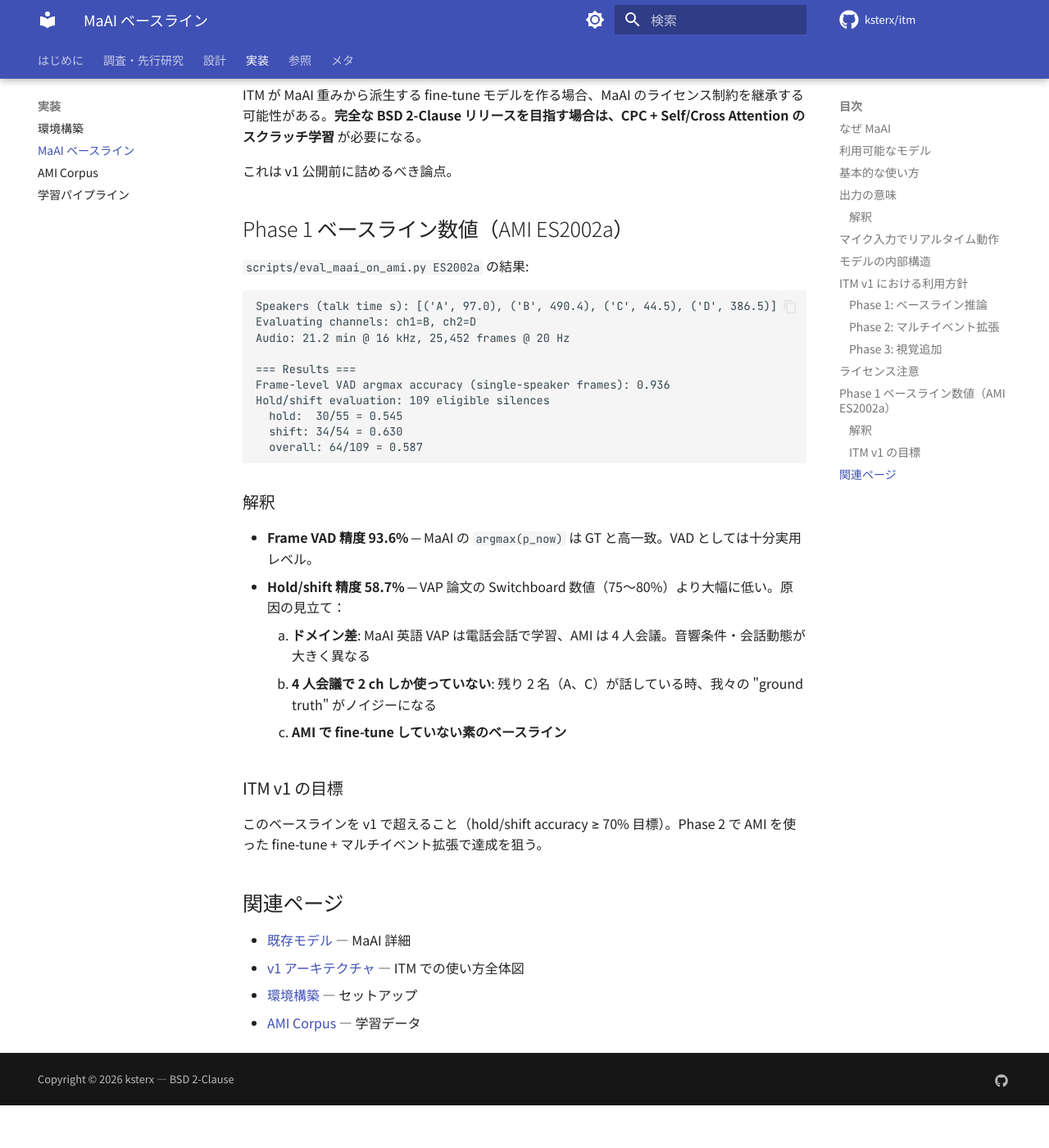
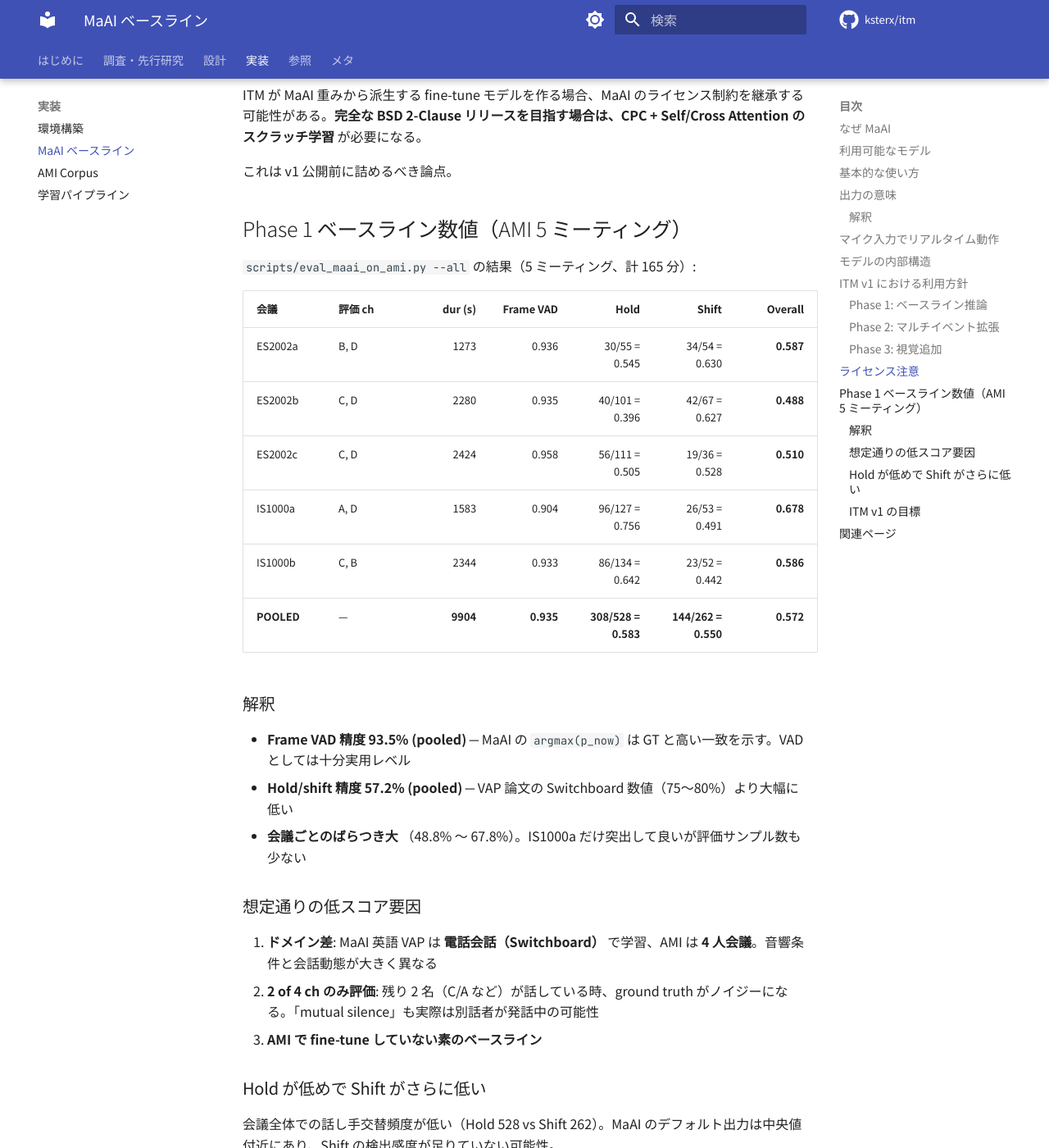
Before and after one commit to ksterx/itm, an MkDocs documentation site: the page built from docs/implementation/maai-baseline.md, in a window 1280 px wide and 1400 px high, scrolled down 3966 px. Shown: the whole window at 82% size. Built offline with MkDocs 1.6.1 and Material for MkDocs 9.7.7, drawn with Linux system fonts in a browser that asks for light colours; comment, search, counter and statistics services are not loaded; before the commit the page ends 5314 px from its top, so only the background shows below that; some of the changed text lies outside the part shown.

Commit message:
docs: Phase 1 baseline expanded to 5 AMI meetings
Ran scripts/eval_maai_on_ami.py on ES2002a/b/c + IS1000a/b
(165 minutes total audio).

## Pooled results

- Frame VAD weighted: 0.935
- Hold:    308/528 = 0.583
- Shift:   144/262 = 0.550
- Overall: 452/790 = **0.572**

Per-meeting overall ranges 48.8% (ES2002b) to 67.8% (IS1000a).

Below VAP's published Switchboard numbers (75–80%) as expected:
- Domain mismatch (telephone Switchboard → 4-person meeting)
- 2 of 4 channels evaluated; mutual silence is noisy when other speakers talk
- No AMI fine-tune

This 57.2% is the floor that Phase 2 must improve on. Target ≥ 70%.

Updated docs/implementation/maai-baseline.md with the per-meeting and
pooled tables, and recorded the milestone in docs/meta/changelog.md.

Co-Authored-By: Claude Opus 4.7 (1M context) <noreply@anthropic.com>

````diff
--- a/docs/implementation/maai-baseline.md
+++ b/docs/implementation/maai-baseline.md
@@ -159,34 +159,38 @@ ITM が MaAI 重みから派生する fine-tune モデルを作る場合、MaAI
 
 これは v1 公開前に詰めるべき論点。
 
-## Phase 1 ベースライン数値（AMI ES2002a）
+## Phase 1 ベースライン数値（AMI 5 ミーティング）
 
-`scripts/eval_maai_on_ami.py ES2002a` の結果:
+`scripts/eval_maai_on_ami.py --all` の結果（5 ミーティング、計 165 分）:
 
-```
-Speakers (talk time s): [('A', 97.0), ('B', 490.4), ('C', 44.5), ('D', 386.5)]
-Evaluating channels: ch1=B, ch2=D
-Audio: 21.2 min @ 16 kHz, 25,452 frames @ 20 Hz
-
-=== Results ===
-Frame-level VAD argmax accuracy (single-speaker frames): 0.936
-Hold/shift evaluation: 109 eligible silences
-  hold:  30/55 = 0.545
-  shift: 34/54 = 0.630
-  overall: 64/109 = 0.587
-```
+| 会議 | 評価 ch | dur (s) | Frame VAD | Hold | Shift | Overall |
+|---|---|---:|---:|---:|---:|---:|
+| ES2002a | B, D | 1273 | 0.936 | 30/55 = 0.545 | 34/54 = 0.630 | **0.587** |
+| ES2002b | C, D | 2280 | 0.935 | 40/101 = 0.396 | 42/67 = 0.627 | **0.488** |
+| ES2002c | C, D | 2424 | 0.958 | 56/111 = 0.505 | 19/36 = 0.528 | **0.510** |
+| IS1000a | A, D | 1583 | 0.904 | 96/127 = 0.756 | 26/53 = 0.491 | **0.678** |
+| IS1000b | C, B | 2344 | 0.933 | 86/134 = 0.642 | 23/52 = 0.442 | **0.586** |
+| **POOLED** | — | **9904** | **0.935** | **308/528 = 0.583** | **144/262 = 0.550** | **0.572** |
 
 ### 解釈
 
-- **Frame VAD 精度 93.6%** ─ MaAI の `argmax(p_now)` は GT と高一致。VAD としては十分実用レベル。
-- **Hold/shift 精度 58.7%** ─ VAP 論文の Switchboard 数値（75〜80%）より大幅に低い。原因の見立て：
-    1. **ドメイン差**: MaAI 英語 VAP は電話会話で学習、AMI は 4 人会議。音響条件・会話動態が大きく異なる
-    2. **4 人会議で 2 ch しか使っていない**: 残り 2 名（A、C）が話している時、我々の "ground truth" がノイジーになる
-    3. **AMI で fine-tune していない素のベースライン**
+- **Frame VAD 精度 93.5% (pooled)** ─ MaAI の `argmax(p_now)` は GT と高い一致を示す。VAD としては十分実用レベル
+- **Hold/shift 精度 57.2% (pooled)** ─ VAP 論文の Switchboard 数値（75〜80%）より大幅に低い
+- **会議ごとのばらつき大** （48.8% 〜 67.8%）。IS1000a だけ突出して良いが評価サンプル数も少ない
+
+### 想定通りの低スコア要因
+
+1. **ドメイン差**: MaAI 英語 VAP は **電話会話（Switchboard）** で学習、AMI は **4 人会議**。音響条件と会話動態が大きく異なる
+2. **2 of 4 ch のみ評価**: 残り 2 名（C/A など）が話している時、ground truth がノイジーになる。「mutual silence」も実際は別話者が発話中の可能性
+3. **AMI で fine-tune していない素のベースライン**
+
+### Hold が低めで Shift がさらに低い
+
+会議全体での話し手交替頻度が低い（Hold 528 vs Shift 262）。MaAI のデフォルト出力は中央値付近にあり、Shift の検出感度が足りていない可能性。
 
 ### ITM v1 の目標
 
-このベースラインを v1 で超えること（hold/shift accuracy ≥ 70% 目標）。Phase 2 で AMI を使った fine-tune + マルチイベント拡張で達成を狙う。
+このベースライン（57.2%）を v1 で超えること。**目標 hold/shift accuracy ≥ 70%**。Phase 2 で AMI を使った fine-tune + マルチイベント拡張で達成を狙う。
 
 ## 関連ページ
 
--- a/docs/meta/changelog.md
+++ b/docs/meta/changelog.md
@@ -6,15 +6,17 @@
 
 ## 2026-05-09
 
-### Phase 1 ベースライン数値を取得
+### Phase 1 ベースライン数値を取得（5 会議）
 
-AMI ES2002a で MaAI 英語 VAP を実行（`scripts/eval_maai_on_ami.py`）:
+AMI ES2002a/b/c, IS1000a/b の 5 会議（計 165 分）で MaAI 英語 VAP を実行（`scripts/eval_maai_on_ami.py --all`）:
 
-- **Frame VAD 精度 93.6%**（MaAI の `p_now` argmax が GT と一致）
-- **Hold/shift 精度 58.7%**（109 mutual silence、22 分のメタ会議）
+- **Frame VAD 精度 93.5% (pooled)** ─ MaAI の `p_now` argmax が GT と高い一致
+- **Hold/shift 精度 57.2% (pooled)** ─ 528 hold + 262 shift の判定
+- **会議ごとのばらつき**: 48.8% 〜 67.8%
 
-VAP 論文の Switchboard 数値（75〜80%）より低いのは想定内（ドメイン差 + 4 人会議の 2 ch 評価）。
-詳細は [MaAI ベースライン](../implementation/maai-baseline.md#phase-1-ベースライン数値ami-es2002a)。
+VAP 論文の Switchboard 数値（75〜80%）より低いのは想定内（ドメイン差 + 4 人会議の 2 ch 評価 + AMI 未 fine-tune）。
+これが Phase 2 で超えるべきフロア（目標 ≥ 70%）。
+詳細は [MaAI ベースライン](../implementation/maai-baseline.md#phase-1-ベースライン数値ami-5-ミーティング)。
 
 ### MkDocs Material でドキュメントサイトを構築
 
````
